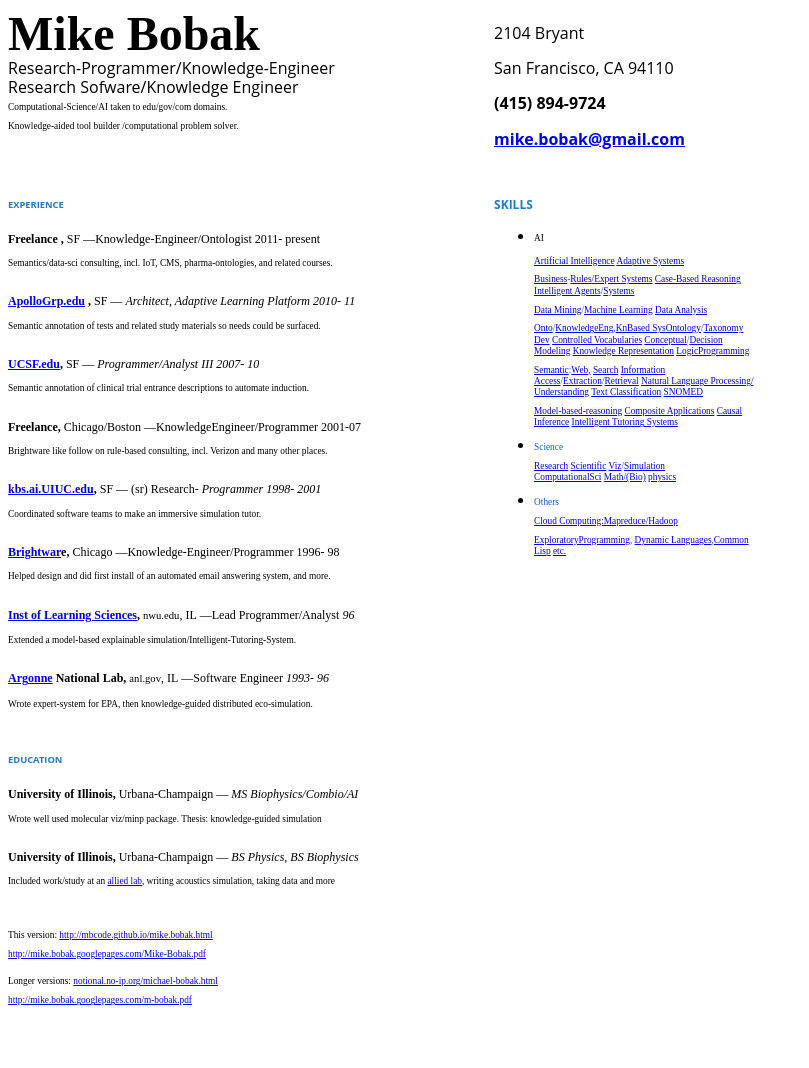
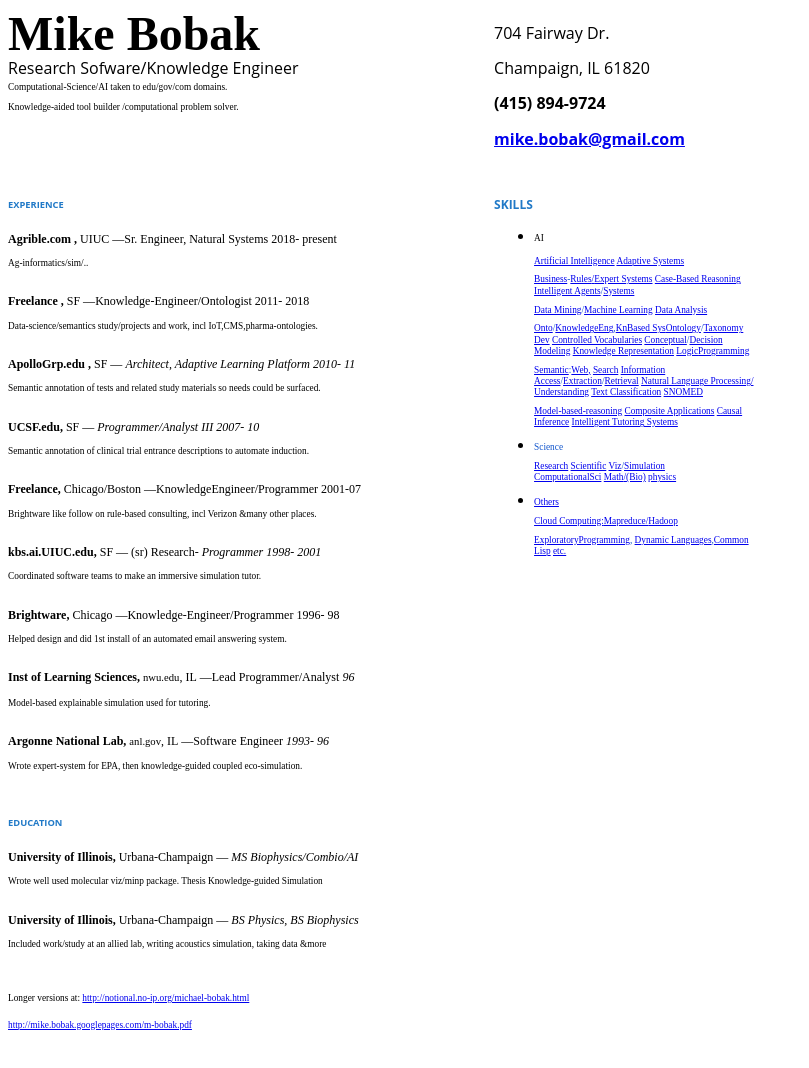
Before and after one commit to MBcode/MBcode.github.io, a plain HTML site: page mike.bobak.html in a window 1280 px wide. Shown: the top 1068 px of the page, without its empty margins (0-809 px from the left). Drawn offline with Linux system fonts and the light colour scheme.

Commit message:
update-cvs

```diff
--- a/mike.bobak.html
+++ b/mike.bobak.html
@@ -44,9 +44,7 @@
 									<span property="foaf:name">Mike Bobak</span></b></font></font></p>
 			<p align="left" style="border: none; padding: 0in; orphans: 2; widows: 2"><a name="_ymi089liagec"></a>
 			<font color="#000000"><font face="Open Sans, serif">
-							<span property="doac:summary">
-									Research-Programmer/Knowledge-Engineer
-									<br>Research  Sofware/Knowledge  Engineer
+							<span property="doac:summary">Research  Sofware/Knowledge  Engineer
 					</font></font>
 					<br>
 			<font size="1" style="font-size: 7pt">Computational-Science/AI taken to edu/gov/com domains.
@@ -56,10 +54,10 @@
 			</p>
 		</td>
 		<td width="246" style="border: none; padding: 0in">
-			<p style="margin-bottom: 0in; border: none; padding: 0in"><font color="#000000"><font face="Open Sans, serif">2104
-			Bryant</font></font></p>
-			<p style="margin-bottom: 0in; border: none; padding: 0in"><font color="#000000"><font face="Open Sans, serif">San
-			Francisco, CA 94110</font></font></p>
+			<p style="margin-bottom: 0in; border: none; padding: 0in"><font color="#000000"><font face="Open Sans, serif">704
+			Fairway Dr.</font></font></p>
+			<p style="margin-bottom: 0in; border: none; padding: 0in"><font color="#000000"><font face="Open Sans, serif">
+			Champaign, IL 61820</font></font></p>
 			<p style="margin-bottom: 0in; border: none; padding: 0in"><font color="#000000"><font face="Open Sans, serif"><b>(415)
 			894-9724</b></font></font></p>
 			<p style="border: none; padding: 0in"><font color="#000000"><font face="Open Sans, serif">
@@ -71,6 +69,22 @@
 			<h1 class="western" style="border: none; padding: 0in"><a name="_y7d3xdxnr44m"></a>
 					<div typeof="doac:Experience">
 			<font size="1" style="font-size: 7pt">EXPERIENCE</font></h1>
+
+			<h2 class="western" style="border: none; padding: 0in"><a name="_rfgvkg2ifhfd"></a>
+					<font size="2" style="font-size: 9pt">
+							<span property="doac:organization">Agrible.com</span>
+							<font color="#000000">,
+			</font><span style="font-weight: normal">UIUC
+					—<span property="doac:position">Sr. Engineer, Natural Systems</span>
+					<span property="doac:date-starts">
+							2018</span>-
+					<span property="doac:date-ends">
+					present</span>
+			</span></font></h2>
+			<p style="margin-top: 0.08in; margin-bottom: 0in; border: none; padding: 0in">
+			<font size="1" style="font-size: 7pt">
+					<span property="doac:activity">Ag-informatics/sim/..</span></font></p>
+
 			<h2 class="western" style="border: none; padding: 0in"><a name="_rfgvkg2ifhfd"></a>
 					<font size="2" style="font-size: 9pt">
 							<span property="doac:organization">Freelance</span>
@@ -80,14 +94,15 @@
 					<span property="doac:date-starts">
 							2011</span>-
 					<span property="doac:date-ends">
-					present</span>
+					2018</span>
 			</span></font></h2>
 			<p style="margin-top: 0.08in; margin-bottom: 0in; border: none; padding: 0in">
 			<font size="1" style="font-size: 7pt">
-					<span property="doac:activity">Semantics/data-sci consulting, incl. IoT, CMS, pharma-ontologies, and related courses.</span></font></p>
+					<span property="doac:activity">Data-science/semantics study/projects and work, incl IoT,CMS,pharma-ontologies.</span></font></p>
+
 			<h2 class="western" style="border: none; padding: 0in"><a name="_wj0puh61kxsr"></a>
 					<font size="2" style="font-size: 9pt">
-							<span property="doac:organization"><a href="http://www.phoenix.edu/cmp/lets-get-to-work/adaptive-learning-tools.html">ApolloGrp.edu</a></span>
+							<span property="doac:organization">ApolloGrp.edu</span>
 									<font color="#000000">,
 					</font><span style="font-weight: normal">SF — </span><i><span style="font-weight: normal"><span property="doac:position">Architect,
 											Adaptive Learning Platform</span>
@@ -100,7 +115,7 @@
 					<span property="doac:activity">Semantic annotation of tests and related study materials so needs could be surfaced.</span></font></p>
 			<h2 class="western" style="border: none; padding: 0in"><a name="_1hxcpsc1hco2"></a>
 					<font size="2" style="font-size: 9pt">
-							<span property="doac:organization"><a href=:http://rctbank.ucsf.edu/">UCSF.edu</a></span>,
+							<span property="doac:organization">UCSF.edu</span>,
 							<span style="font-weight: normal">SF</span>
 					<span style="font-weight: normal">— </span><i><span style="font-weight: normal">
 									<span property="doac:position">Programmer/Analyst
@@ -117,9 +132,9 @@
 					—<span property="doac:position">KnowledgeEngineer/Programmer</span>
 			</span><span style="font-weight: normal">20</span><span style="font-weight: normal">01-07</span></font></h2>
 			<p style="margin-top: 0.08in; margin-bottom: 0in"><font size="1" style="font-size: 7pt">
-					<span property="doac:activity">Brightware like follow on rule-based consulting, incl. Verizon and many other places.</span></font></p>
+					<span property="doac:activity">Brightware like follow on rule-based consulting, incl Verizon &amp;many other places.</span></font></p>
 			<h2 class="western"><a name="_oo9qxev0jyuy"></a><font size="2" style="font-size: 9pt">
-							<span property="doac:organization"><a href="http://web.archive.org/web/19991004063539/http://www-kbs.ai.uiuc.edu/home-main.htm">kbs.ai.UIUC.edu</a></span>,
+							<span property="doac:organization">kbs.ai.UIUC.edu</span>,
 			<span style="font-weight: normal">SF</span> <span style="font-weight: normal">—
 					<span property="doac:position">(sr) Research-</span>
 					<i><span style="font-weight: normal">Programmer</span>
@@ -130,7 +145,7 @@
 			<p style="margin-top: 0.08in; margin-bottom: 0in"><font size="1" style="font-size: 7pt">
 					<span property="doac:activity">Coordinated software teams to make an immersive simulation tutor.</span></font></p>
 			<h2 class="western"><a name="_wld30iuyhvl"></a><font size="2" style="font-size: 9pt">
-							<span property="doac:organization"><a href="http://web.archive.org/web/200101182329/http://www.brightware.com/">Brightwar</a>e</span>,
+							<span property="doac:organization">Brightware</span>,
 			<span style="font-weight: normal">Chicago
 					—<span property="doac:position">Knowledge-Engineer/Programmer</span>
 			</span><span style="font-weight: normal">
@@ -138,18 +153,17 @@
 					<span property="doac:date-ends">98</span>
 			</span></font></h2>
 			<p style="margin-top: 0.08in; margin-bottom: 0in"><font size="1" style="font-size: 7pt">
-					<span property="doac:activity">Helped design and did first install of an automated email answering system, and more.</span></font></p>
+					<span property="doac:activity">Helped design and did 1st install of an automated email answering system.</span></font></p>
 			<h2 class="western"><a name="_kardgftcx0ve"></a><font size="2" style="font-size: 9pt">
-							<span property="doac:organization"><a href="http://web.archive.org/web/20010419070659/http://www.ils.nwu.edu/">Inst of Learning Sciences</a></span>,
+							<span property="doac:organization">Inst of Learning Sciences</span>,
 							<font size="1" style="font-size: 8pt"><span style="font-weight: normal">nwu.edu</span></font><span style="font-weight: normal">,
 					IL</span> <span style="font-weight: normal">—<span property="doac:position">Lead Programmer/Analyst</span>
 			</span></i><i><span style="font-weight: normal">
 							<span property="doac:date">96</span></span></i></font></h2>
 			<p style="margin-top: 0.08in; margin-bottom: 0in"><font size="1" style="font-size: 7pt">
-					<span property="doac:activity">Extended a model-based explainable simulation/Intelligent-Tutoring-System.
-					</span></font></p>
+					<span property="doac:activity">Model-based explainable simulation used for tutoring.</span></font></p>
 			<h2 class="western"><a name="_i413e4bwg5oa"></a><font size="2" style="font-size: 9pt">
-							<span property="doac:organization"><a href="http://web.archive.org/web/20060617182744/http://www.dis.anl.gov:80/">Argonne</a></span>
+							<span property="doac:organization">Argonne</span>
 			National Lab, <font size="1" style="font-size: 8pt"><span style="font-weight: normal">a</span></font><font size="1" style="font-size: 8pt"><span style="font-weight: normal">n</span></font><font size="1" style="font-size: 8pt"><span style="font-weight: normal">l.gov</span></font><span style="font-weight: normal">,
 					IL</span> <span style="font-weight: normal">—<span property="doac:position">Software Engineer</span>
 			</span><i><span style="font-weight: normal">
@@ -158,7 +172,7 @@
 					<span property="doac:date-ends">96</span>
 									 </span></i></font></h2>
 			<p style="margin-top: 0.08in; margin-bottom: 0in"><font size="1" style="font-size: 7pt">
-					<span property="doac:activity">Wrote expert-system for EPA, then knowledge-guided distributed eco-simulation.</span></font></p>
+					<span property="doac:activity">Wrote expert-system for EPA, then knowledge-guided coupled eco-simulation.</span></font></p>
 			<h1 class="western" style="border: none; padding: 0in"><a name="_yk8luflkpwij"></a>
 					<div typeof="doac:Education">
 			<font size="1" style="font-size: 7pt">EDUCATION</font></h1>
@@ -170,7 +184,7 @@
 							<span property="doac:subject">Biophysics/Combio/AI</span></span></i></font></h2>
 			<p style="margin-top: 0.08in; margin-bottom: 0in; border: none; padding: 0in">
 			<font size="1" style="font-size: 7pt">Wrote well used molecular
-			viz/minp package. Thesis: knowledge-guided simulation</font></p>
+			viz/minp package. Thesis Knowledge-guided Simulation</font></p>
 			<h2 class="western" style="border: none; padding: 0in"><a name="_czfiadnsgnzp"></a>
 			<font size="2" style="font-size: 9pt">
 					<span property="doac:organization">University of Illinois</span>,
@@ -181,24 +195,19 @@
 						 	<span property="doac:subject">Biophysics</span></span></i></font></h2>
 			<p style="margin-top: 0.08in; margin-bottom: 0in; border: none; padding: 0in">
 			<font size="1" style="font-size: 7pt">Included work/study at an
-					<a href="http://www.erdc.usace.army.mil/Locations/CERL/">allied lab</a>, writing acoustics simulation, taking data and more</font></p>
+			allied lab, writing acoustics simulation, taking data &amp;more</font></p>
 			<p style="margin-top: 0.08in; margin-bottom: 0in; border: none; padding: 0in">
 			<br/>
 
 			</p>
 			<p style="margin-top: 0.08in; margin-bottom: 0in; border: none; padding: 0in">
-			<font size="1" style="font-size: 7pt">This version:
-			<a href="http://mbcode.github.io/mike.bobak.html">http://mbcode.github.io/mike.bobak.html</a>
-					<br>
-					<a href="http://mike.bobak.googlepages.com/Mike-Bobak.pdf">http://mike.bobak.googlepages.com/Mike-Bobak.pdf</a>
+			<font size="1" style="font-size: 7pt">Longer versions at:
+			<a href="http://mbcode.github.io/mike.bobak.html">http://notional.no-ip.org/michael-bobak.html</a>
 			</font>
 			</p>
 			<p style="margin-top: 0.08in; margin-bottom: 0in; border: none; padding: 0in">
 
-			<font size="1" style="font-size: 7pt">Longer versions:
-					<a href="http://notional.no-ip.org/michael-bobak.html">notional.no-ip.org/michael-bobak.html</a>
-					<br>
-					<a href="http://mike.bobak.googlepages.com/m-bobak.pdf">http://mike.bobak.googlepages.com/m-bobak.pdf</a>
+			<font size="1" style="font-size: 7pt"><a href="http://mike.bobak.googlepages.com/m-bobak.pdf">http://mike.bobak.googlepages.com/m-bobak.pdf</a>
 			  </font>
 			</p>
 			<p style="margin-top: 0.08in; border: none; padding: 0in"><br/>
@@ -255,7 +264,7 @@
 				<a href=http://dbpedia.org/page/Scientific_visualization>Viz</a>/</a><a href=http://dbpedia.org/page/Simulation>Simulation</a>
 		<br><a href=http://dbpedia.org/page/Computational_science>ComputationalSci</a>
 		<a href=http://dbpedia.org/page/Computational_mathematics>Math</a><a href=http://dbpedia.org/page/Mathematical_Programming>/</a><a href=http://dbpedia.org/page/Computational_biology>(Bio)</a>
-		<a href=http://dbpedia.org/page/Physics>physics</a></p>
+		<a href=ihttp://dbpedia.org/page/Physics>physics</p>
 				<li/>
 <p style="margin-top: 0.08in; margin-bottom: 0in; border: none; padding: 0in">
 				<font size="1" style="font-size: 7pt">Others</font></p>
```
Also changed, not shown: index.html (+4 -1 lines).
